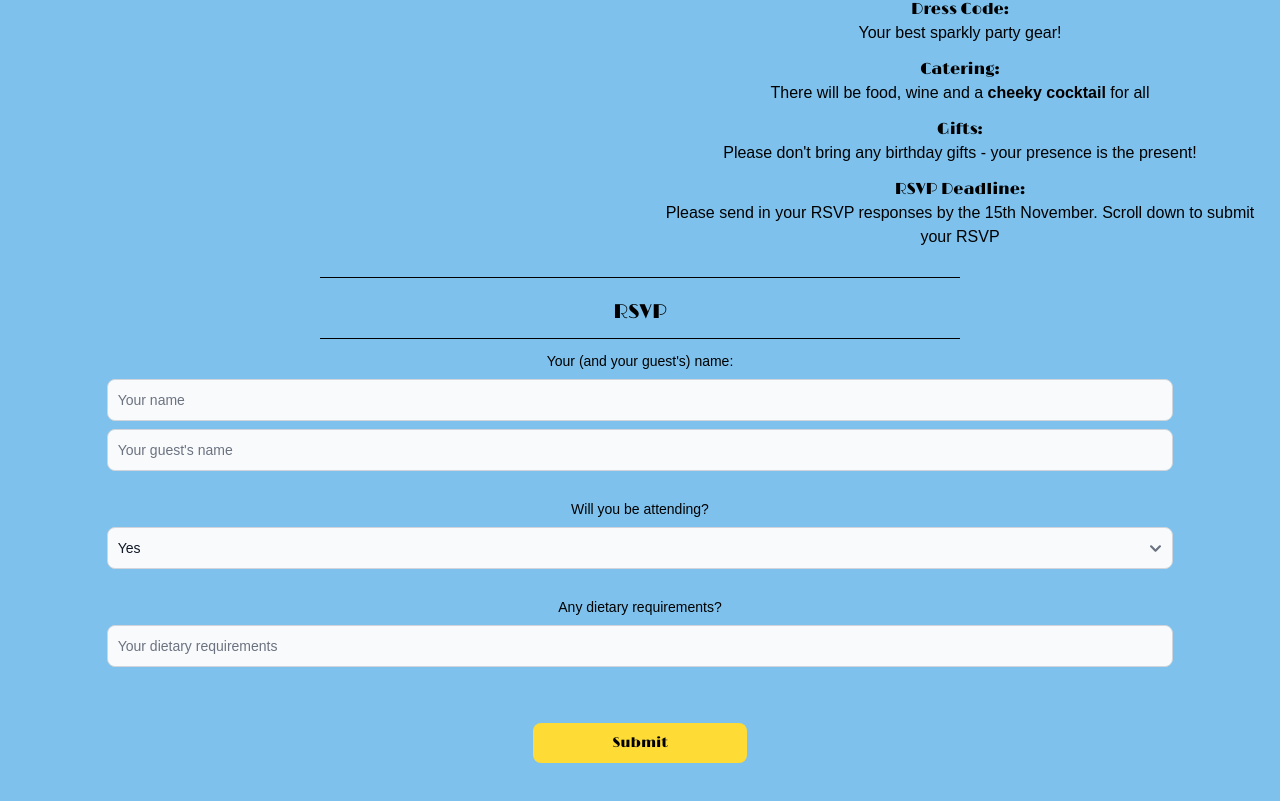
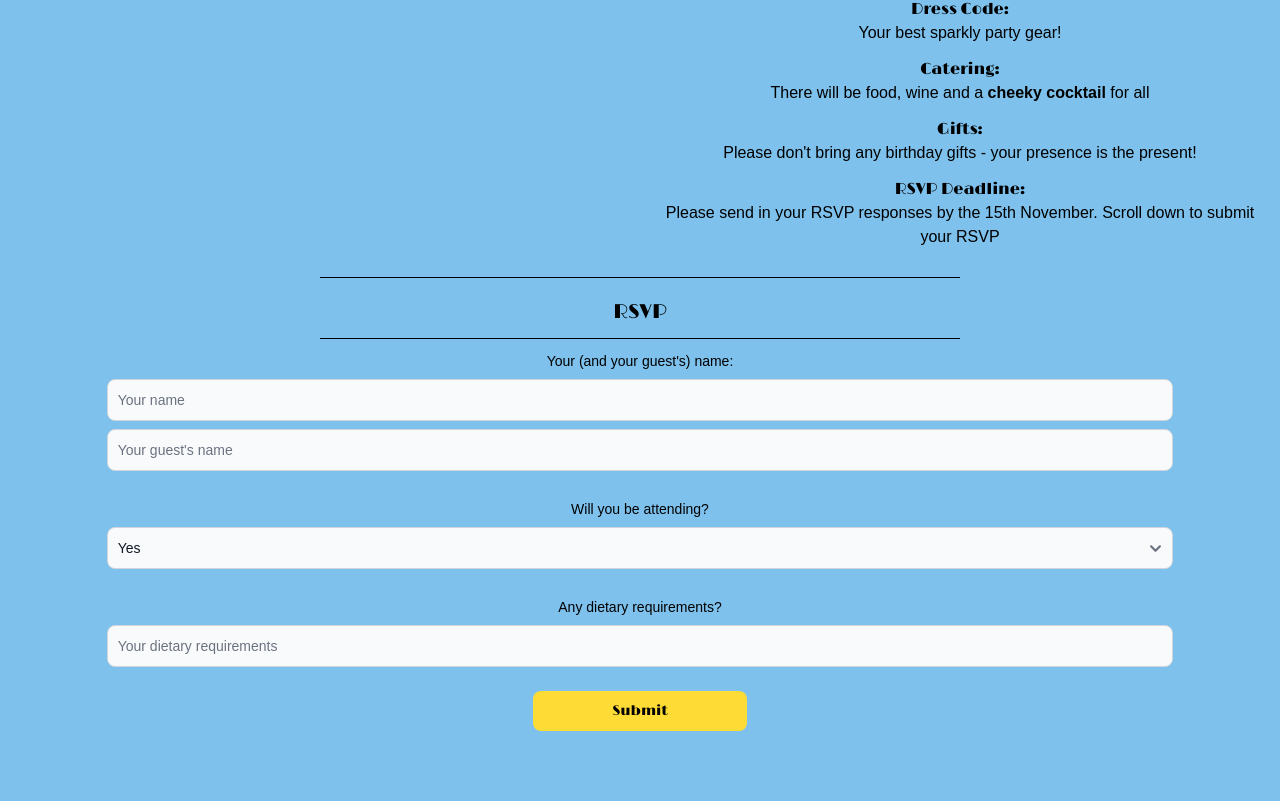
Before and after one commit to CharOConnell/jase-turns-40, a React (Create React App) app: page / in a window 1280 px wide. Shown: the part 464-1265 px from the top of the page. After the commit the page ends 1243 px from the top, so only its background shows below. Built offline with nearby package versions, Linux system fonts and the light colour scheme.

Commit message:
updated the toast hopefully

```diff
--- a/src/RsvpForm.js
+++ b/src/RsvpForm.js
@@ -18,6 +18,7 @@ function RsvpForm () {
           );
         reset();
         document.getElementById("successToast").innerHTML = "Thank you for your RSVP";
+        document.getElementById("successToast").className = "text-red-500 py-4";
     };
 
     return (
@@ -65,7 +66,7 @@ function RsvpForm () {
                         {...register("dietary", { required: false, maxLength: 20 })} />
                     </div>
                 </div>
-                <div id="successToast" className="text-red-500 py-4"></div>
+                <div id="successToast"></div>
                 <input type="submit" className="baranis-yellow funky-font text-lg md:w-1/6 mx-auto hover:bg-yellow-500
                 focus:ring-4 focus:outline-none focus:ring-yellow-300 font-medium rounded-lg text-sm sm:w-2/4
                 px-5 py-2.5 text-center dark:bg-yellow-600 dark:hover:bg-yellow-700 dark:focus:ring-yellow-800"/>
```
